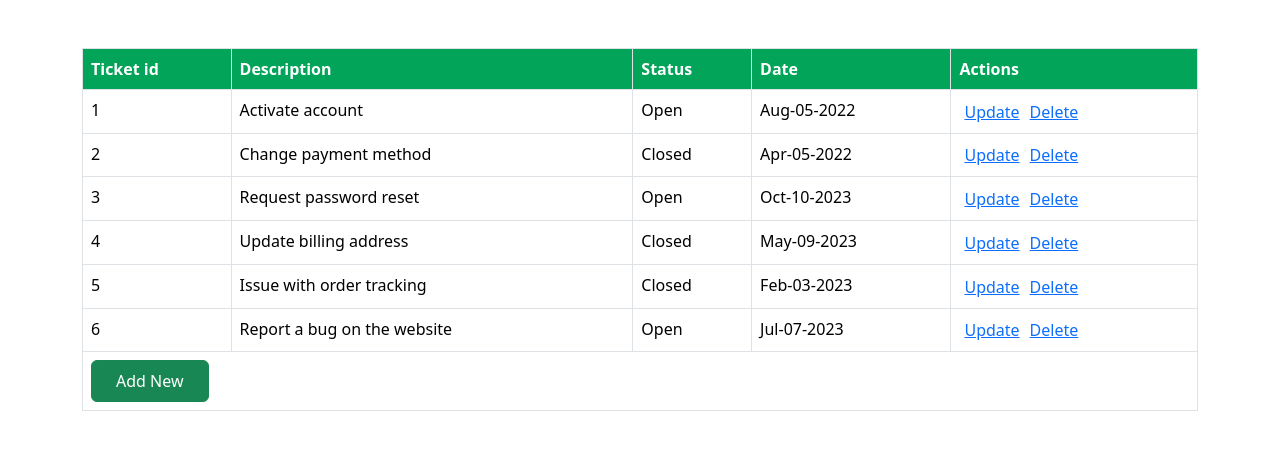
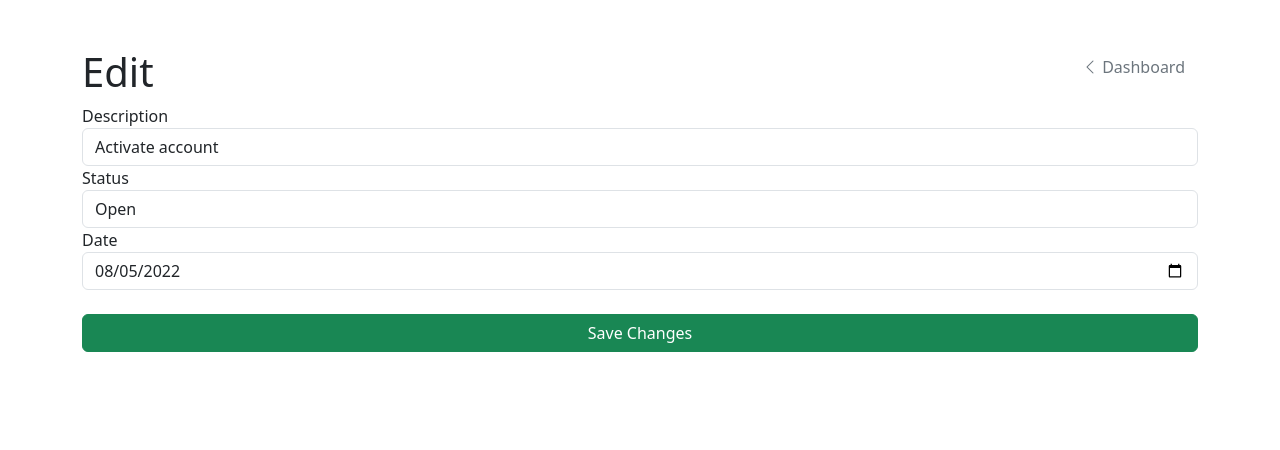
Before and after one commit to waleedlh10/net_angular_crud, an Angular app in the folder front_app/: page /ticket/1 in a window 1280 px wide. Before the commit this address led to /. Shown: the top 450 px of the page. Built offline with nearby package versions, Linux system fonts and the light colour scheme.

Commit message:
add edit frontend

```diff
--- a/front_app/angular.json
+++ b/front_app/angular.json
@@ -26,7 +26,8 @@
             "assets": ["src/favicon.ico", "src/assets"],
             "styles": [
               "src/styles.scss",
-              "node_modules/bootstrap/dist/css/bootstrap.min.css"
+              "node_modules/bootstrap/dist/css/bootstrap.min.css",
+              "node_modules/bootstrap-icons/font/bootstrap-icons.css"
             ],
             "scripts": [
               "node_modules/bootstrap/dist/js/bootstrap.bundle.min.js"
--- a/front_app/package.json
+++ b/front_app/package.json
@@ -19,6 +19,7 @@
     "@angular/platform-browser-dynamic": "^16.0.0",
     "@angular/router": "^16.0.0",
     "bootstrap": "^5.3.3",
+    "bootstrap-icons": "^1.11.3",
     "rxjs": "~7.8.0",
     "tslib": "^2.3.0",
     "zone.js": "~0.13.0"
--- a/front_app/src/app/app-routing.module.ts
+++ b/front_app/src/app/app-routing.module.ts
@@ -1,10 +1,12 @@
 import { NgModule } from '@angular/core';
 import { RouterModule, Routes } from '@angular/router';
 import { DashboardComponent } from './components/interfaces/dashboard/dashboard.component';
+import { EditComponent } from './components/interfaces/edit/edit.component';
 
 const routes: Routes = [
-  { path: '', component: DashboardComponent },
-  { path: '**', redirectTo: '', pathMatch: 'full' },
+  { path: 'tickets', component: DashboardComponent },
+  { path: 'ticket/:id', component: EditComponent },
+  { path: '**', redirectTo: 'tickets', pathMatch: 'full' },
 ];
 
 @NgModule({
--- a/front_app/src/app/components/feature/edit/edit.component.html
+++ b/front_app/src/app/components/feature/edit/edit.component.html
@@ -1 +1,22 @@
-<p>edit works!</p>
+<form [formGroup]="ticketForm" (ngSubmit)="onSubmit()">
+
+    <div class="form-group">
+        <label for="description">Description</label>
+        <input id="description" type="text" formControlName="description" class="form-control" />
+    </div>
+
+    <div class="form-group">
+        <label for="status">Status</label>
+        <select id="status" formControlName="status" class="form-control">
+            <option value="Open">Open</option>
+            <option value="Closed">Closed</option>
+        </select>
+    </div>
+
+    <div class="form-group">
+        <label for="date">Date</label>
+        <input id="date" type="date" formControlName="date" class="form-control" />
+    </div>
+
+    <button type="submit" class="btn btn-success w-100 mt-4" [disabled]="!ticketForm.valid">Save Changes</button>
+</form>
--- a/front_app/src/app/components/feature/edit/edit.component.ts
+++ b/front_app/src/app/components/feature/edit/edit.component.ts
@@ -1,10 +1,60 @@
 import { Component } from '@angular/core';
+import { FormBuilder, FormGroup, Validators } from '@angular/forms';
+import { ActivatedRoute } from '@angular/router';
+import { Ticket } from 'src/app/interfaces/ticket.interface';
+import { TicketsService } from 'src/app/services/tickets.service';
 
 @Component({
-  selector: 'app-edit',
+  selector: 'app-feature-edit',
   templateUrl: './edit.component.html',
-  styleUrls: ['./edit.component.scss']
+  styleUrls: ['./edit.component.scss'],
 })
-export class EditComponent {
+export class EditFeatureComponent {
+  ticketId: number = 0;
+  ticketForm!: FormGroup;
+  ticket: Ticket;
 
+  constructor(
+    private fb: FormBuilder,
+    private ticketsService: TicketsService,
+    private route: ActivatedRoute
+  ) {
+    this.route.paramMap.subscribe((params) => {
+      this.ticketId = +params.get('id')!;
+      console.log('Ticket ID:', this.ticketId);
+    });
+
+    this.ticket = this.ticketsService.get_ticket(this.ticketId);
+    this.initForm();
+  }
+
+  ngOnInit(): void {}
+
+  initForm() {
+    this.ticketForm = this.fb.group({
+      ticket_id: [
+        { value: this.ticket.ticket_id, disabled: true },
+        Validators.required,
+      ],
+      description: [this.ticket.description, Validators.required],
+      status: [this.ticket.status, Validators.required],
+      date: [this.formatDate(this.ticket.date), Validators.required],
+      actions: [this.ticket.actions],
+    });
+  }
+
+  formatDate(date: Date): string {
+    const year = date.getFullYear();
+    const month = String(date.getMonth() + 1).padStart(2, '0'); // Month is zero-based
+    const day = String(date.getDate()).padStart(2, '0');
+    return `${year}-${month}-${day}`;
+  }
+
+  onSubmit() {
+    if (this.ticketForm.valid) {
+      const updatedTicket = this.ticketForm.getRawValue();
+      console.log('Updated ticket:', updatedTicket);
+      this.ticketsService.update_ticket(updatedTicket);
+    }
+  }
 }
--- a/front_app/src/app/components/feature/table/table.component.ts
+++ b/front_app/src/app/components/feature/table/table.component.ts
@@ -2,6 +2,7 @@ import { Component, OnInit } from '@angular/core';
 import { TicketsService } from '../../../services/tickets.service';
 import { Ticket } from 'src/app/interfaces/ticket.interface';
 import { TableColumn } from 'src/app/interfaces/table.interface';
+import { Router } from '@angular/router';
 
 @Component({
   selector: 'app-table',
@@ -12,7 +13,7 @@ export class TableComponent implements OnInit {
   table_columns: TableColumn[] = [];
   table_content: Ticket[] = [];
 
-  constructor(private ticketsService: TicketsService) {}
+  constructor(private ticketsService: TicketsService, private router: Router) {}
 
   ngOnInit(): void {
     this.table_columns = this.ticketsService.get_table_columns();
@@ -22,7 +23,7 @@ export class TableComponent implements OnInit {
   performAction(action: string, ticketId: number) {
     switch (action) {
       case 'update':
-        console.log('Update ticket:', ticketId);
+        this.router.navigate([`/ticket/${ticketId}`]);
         break;
       case 'delete':
         console.log('Delete ticket:', ticketId);
--- a/front_app/src/app/components/interfaces/edit/edit.component.html
+++ b/front_app/src/app/components/interfaces/edit/edit.component.html
@@ -1 +1,12 @@
-<p>edit works!</p>
+<div class="d-flex justify-content-between">
+    <div class="d-block">
+        <h1>Edit</h1>
+    </div>
+    <div class="d-block">
+        <a [routerLink]="['tickets']" class="btn btn-link text-secondary text-decoration-none"><i
+                class="bi bi-chevron-left"></i>
+            Dashboard</a>
+    </div>
+</div>
+
+<app-feature-edit></app-feature-edit>
--- a/front_app/src/app/services/tickets.service.ts
+++ b/front_app/src/app/services/tickets.service.ts
@@ -36,6 +36,7 @@ export class TicketsService {
       },
     ];
   }
+
   get_table_content(): Ticket[] {
     return [
       {
@@ -82,4 +83,18 @@ export class TicketsService {
       },
     ];
   }
+
+  get_ticket(ticket_id: number): Ticket {
+    return {
+      ticket_id: 1,
+      description: 'Activate account',
+      status: 'Open',
+      date: new Date('08-05-2022'),
+      actions: ['update', 'delete'],
+    };
+  }
+
+  update_ticket(ticket: Ticket): boolean {
+    return true;
+  }
 }
```
Also changed, not shown: front_app/src/app/app.module.ts (+10 -2 lines), 1 other file (tests, documents, lock files or other folders).
